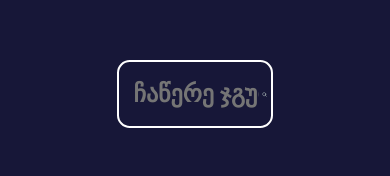
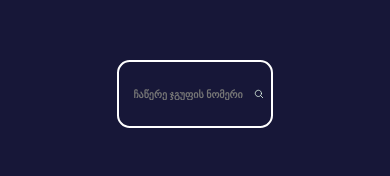
Before and after one commit to gabadadzeluca/exam-finder-client, a React (Vite) app: page / in a window 390 px wide. Shown: the part 208-384 px from the top of the page. Built offline with nearby package versions, Linux system fonts and the light colour scheme; what ldrs would draw is missing.

Commit message:
add media querries to Input

```diff
--- a/src/components/Input/Input.tsx
+++ b/src/components/Input/Input.tsx
@@ -20,8 +20,7 @@ export const Input: React.FC<InputProps> = ({
   );
 };
 
-const SInputContainer = styled.div`
-`;
+const SInputContainer = styled.div``;
 
 const SInput = styled.input`
   all: unset;
@@ -33,7 +32,16 @@ const SInput = styled.input`
   font-size: 1.5rem;
   font-weight: 600;
   border-radius: 0.8rem;
-  /* text-align: center; */
 
-  // add styles for the mobile
+  @media (max-width: 992px) {
+    font-size: 1.2rem;
+  }
+
+  @media (max-width: 768px) {
+    font-size: 1rem;
+  }
+
+  @media (max-width: 576px) {
+    font-size: 0.625rem;
+  }
 `;
```
